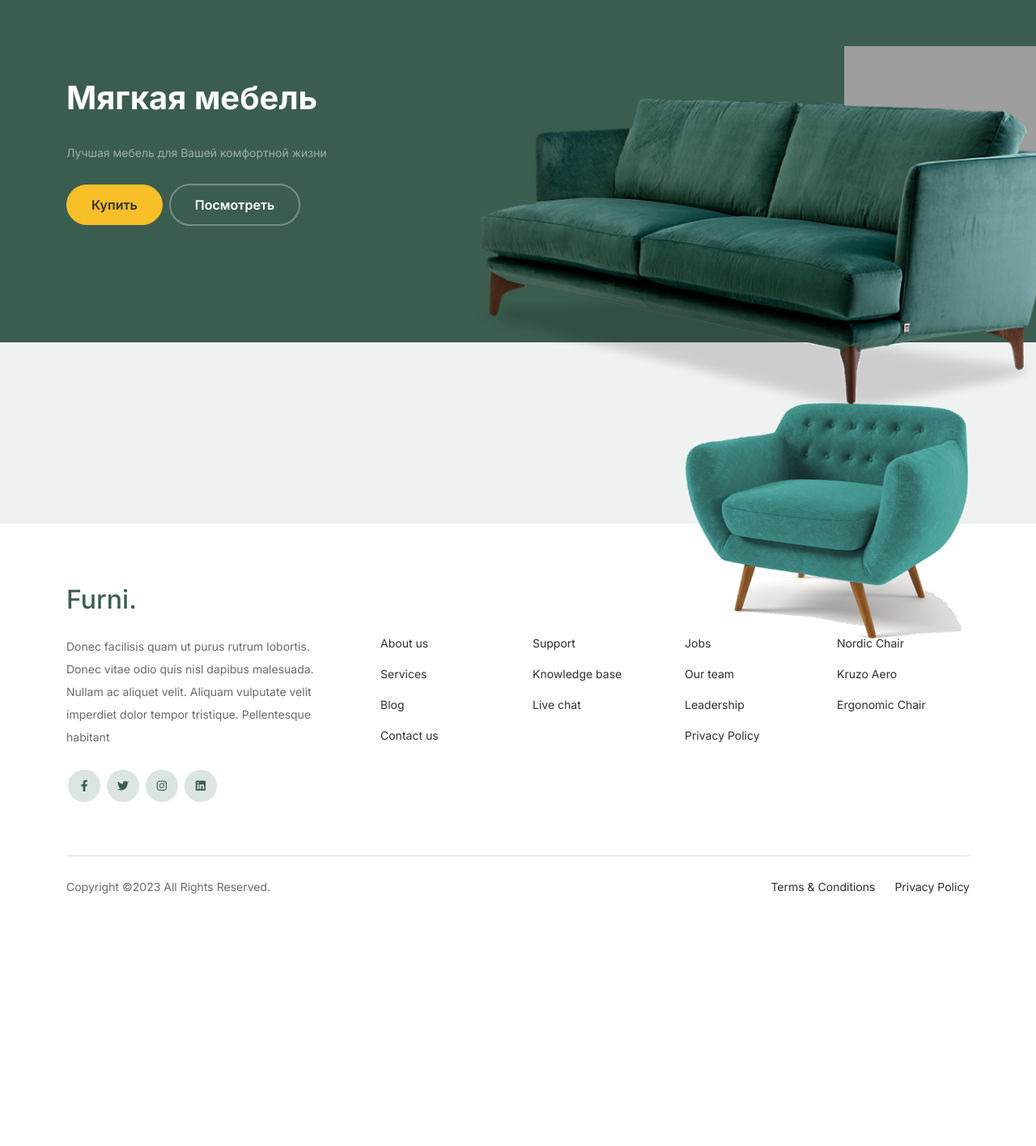
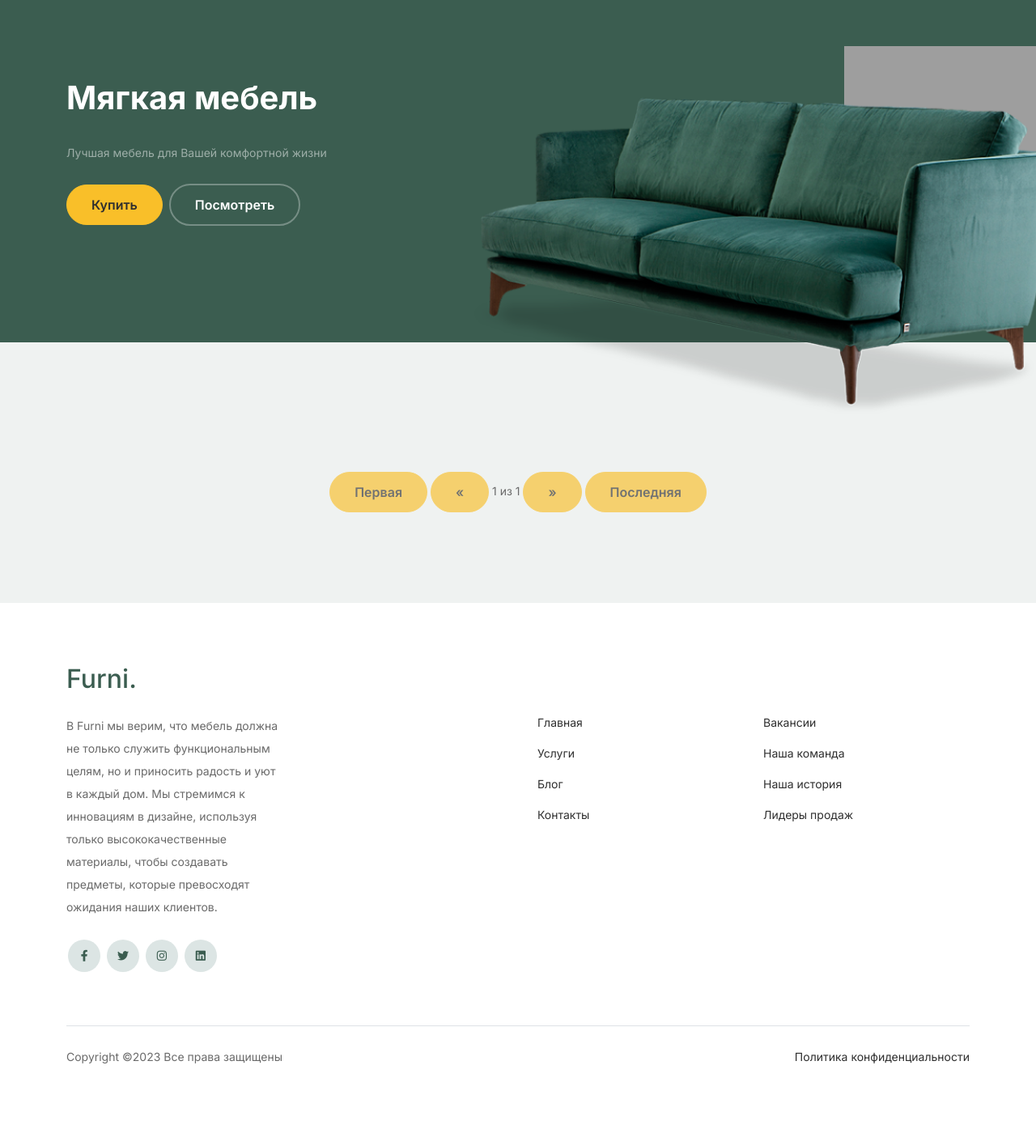
Before and after one commit to daniyarbat/furniture_mini_catalog, a Django app: page / in a window 1280 px wide; the page is wider, and only the part inside the window is pictured. Shown: the part 85-1501 px from the top of that part at 81% size. Before the commit the page ends 1189 px from the top of that part, so only its background shows below. Run offline with Django 4.2, Linux system fonts and the light colour scheme; data that the repository does not hold is empty; parts of the project's set-up code (start-up, migrations or seed data) failed here and were passed over; some libraries are stand-ins or nearby versions; grey boxes are pictures that could not be loaded.

Commit message:
ADD: Homework 20.2 pagination fixes

```diff
--- a/catalog/templates/catalog/includes/inc_footer.html
+++ b/catalog/templates/catalog/includes/inc_footer.html
@@ -2,14 +2,14 @@
 <!-- Start Footer Section -->
 <footer class="footer-section">
     <div class="container relative">
-        <div class="sofa-img">
-            <img src="{% static 'img/sofa.png' %}" alt="{{ object }}" class="img-fluid">
+        <div class="row g-5 mb-5">
+            <div class="col-lg-6">
+                <div class="col-6 col-sm-6 col-md-6">
+                    <div class="mb-4 footer-logo-wrap"><a href="#" class="footer-logo">Furni<span>.</span></a></div>
+                    <p class="mb-4">В Furni мы верим, что мебель должна не только служить функциональным целям, но и приносить радость и уют в каждый дом.
+                    Мы стремимся к инновациям в дизайне, используя только высококачественные материалы, чтобы создавать предметы, которые превосходят ожидания наших клиентов.</p>
                 </div>
-        <div class="row g-5 mb-5">
-            <div class="col-lg-4">
-                <div class="mb-4 footer-logo-wrap"><a href="#" class="footer-logo">Furni<span>.</span></a></div>
-                <p class="mb-4">Donec facilisis quam ut purus rutrum lobortis. Donec vitae odio quis nisl dapibus malesuada. Nullam ac
-                    aliquet velit. Aliquam vulputate velit imperdiet dolor tempor tristique. Pellentesque habitant</p>
+                <div class="col-6 col-sm-6 col-md-6">
                     <ul class="list-unstyled custom-social">
                         <li><a href="#"><span class="fa fa-brands fa-facebook-f"></span></a></li>
                         <li><a href="#"><span class="fa fa-brands fa-twitter"></span></a></li>
@@ -17,36 +17,23 @@
                         <li><a href="#"><span class="fa fa-brands fa-linkedin"></span></a></li>
                     </ul>
                 </div>
-            <div class="col-lg-8">
+            </div>
+            <div class="col-lg-6">
                 <div class="row links-wrap">
-                    <div class="col-6 col-sm-6 col-md-3">
+                    <div class="col-6 col-sm-6 col-md-6">
                         <ul class="list-unstyled">
-                            <li><a href="#">About us</a></li>
-                            <li><a href="#">Services</a></li>
-                            <li><a href="#">Blog</a></li>
-                            <li><a href="#">Contact us</a></li>
+                            <li><a href="#">Главная</a></li>
+                            <li><a href="#">Услуги</a></li>
+                            <li><a href="#">Блог</a></li>
+                            <li><a href="#">Контакты</a></li>
                         </ul>
                     </div>
-                    <div class="col-6 col-sm-6 col-md-3">
+                    <div class="col-6 col-sm-6 col-md-6">
                         <ul class="list-unstyled">
-                            <li><a href="#">Support</a></li>
-                            <li><a href="#">Knowledge base</a></li>
-                            <li><a href="#">Live chat</a></li>
-                        </ul>
-                    </div>
-                    <div class="col-6 col-sm-6 col-md-3">
-                        <ul class="list-unstyled">
-                            <li><a href="#">Jobs</a></li>
-                            <li><a href="#">Our team</a></li>
-                            <li><a href="#">Leadership</a></li>
-                            <li><a href="#">Privacy Policy</a></li>
-                        </ul>
-                    </div>
-                    <div class="col-6 col-sm-6 col-md-3">
-                        <ul class="list-unstyled">
-                            <li><a href="#">Nordic Chair</a></li>
-                            <li><a href="#">Kruzo Aero</a></li>
-                            <li><a href="#">Ergonomic Chair</a></li>
+                            <li><a href="#">Вакансии</a></li>
+                            <li><a href="#">Наша команда</a></li>
+                            <li><a href="#">Наша история</a></li>
+                            <li><a href="#">Лидеры продаж</a></li>
                         </ul>
                     </div>
                 </div>
@@ -56,13 +43,12 @@
             <div class="row pt-4">
                 <div class="col-lg-6">
                     <p class="mb-2 text-center text-lg-start">Copyright &copy;<script>document.write(new Date().getFullYear());</script>
-                        All Rights Reserved.
+                        Все права защищены
                     </p>
                 </div>
                 <div class="col-lg-6 text-center text-lg-end">
                     <ul class="list-unstyled d-inline-flex ms-auto">
-                        <li class="me-4"><a href="#">Terms &amp; Conditions</a></li>
-                        <li><a href="#">Privacy Policy</a></li>
+                        <li><a href="#">Политика конфиденциальности</a></li>
                     </ul>
                 </div>
             </div>
--- a/catalog/templates/catalog/index.html
+++ b/catalog/templates/catalog/index.html
@@ -5,16 +5,33 @@
 {% block content %}
     {% for object in page_object %}
         {% include 'catalog/includes/inc_item.html' %}
-        <!-- <div class="text-center">
-            <span class="step-links">
+    {%  endfor %}
+    <div class="text-center mt-5">
+        <span class="step-links">
             {% if page_object.has_previous %}
                 <a class="btn btn-primary d-inline-flex align-items-center"
-                   href="?page=1">&laquo; Первая</a>
+                   href="?page=1">Первая</a>
                 <a class="btn btn-primary d-inline-flex align-items-center"
-                   href="?page={{ page_object.previous_page_number }}">Предыдущая</a>
+                   href="?page={{ page_object.previous_page_number }}">&laquo;</a>
+            {% else %}
+                <span class="btn btn-secondary disabled d-inline-flex align-items-center">Первая</span>
+                <span class="btn btn-secondary disabled d-inline-flex align-items-center">&laquo;</span>
             {% endif %}
+
+            <span class="current">
+                {{ page_object.number }} из {{ page_object.paginator.num_pages }}
             </span>
-        </div> -->
-    {%  endfor %}
+
+            {% if page_object.has_next %}
+                <a class="btn btn-primary d-inline-flex align-items-center"
+                   href="?page={{ page_object.next_page_number }}">&raquo;</a>
+                <a class="btn btn-primary d-inline-flex align-items-center"
+                   href="?page={{ page_object.paginator.num_pages }}">Последняя</a>
+            {% else %}
+                <span class="btn btn-secondary disabled d-inline-flex align-items-center">&raquo;</span>
+                <span class="btn btn-secondary disabled d-inline-flex align-items-center">Последняя</span>
+            {% endif %}
+        </span>
+    </div>
 
 {% endblock %}
--- a/catalog/views.py
+++ b/catalog/views.py
@@ -5,7 +5,7 @@ from catalog.models import Category, Product, Contact
 
 def index(request):
     product_list = Product.objects.all().order_by('pk')
-    paginator = Paginator(product_list, 5)
+    paginator = Paginator(product_list, 3)
     page_number = request.GET.get("page")
     page_object = paginator.get_page(page_number)
     context = {
```
Lines whose indentation alone changed are shown as unchanged.
